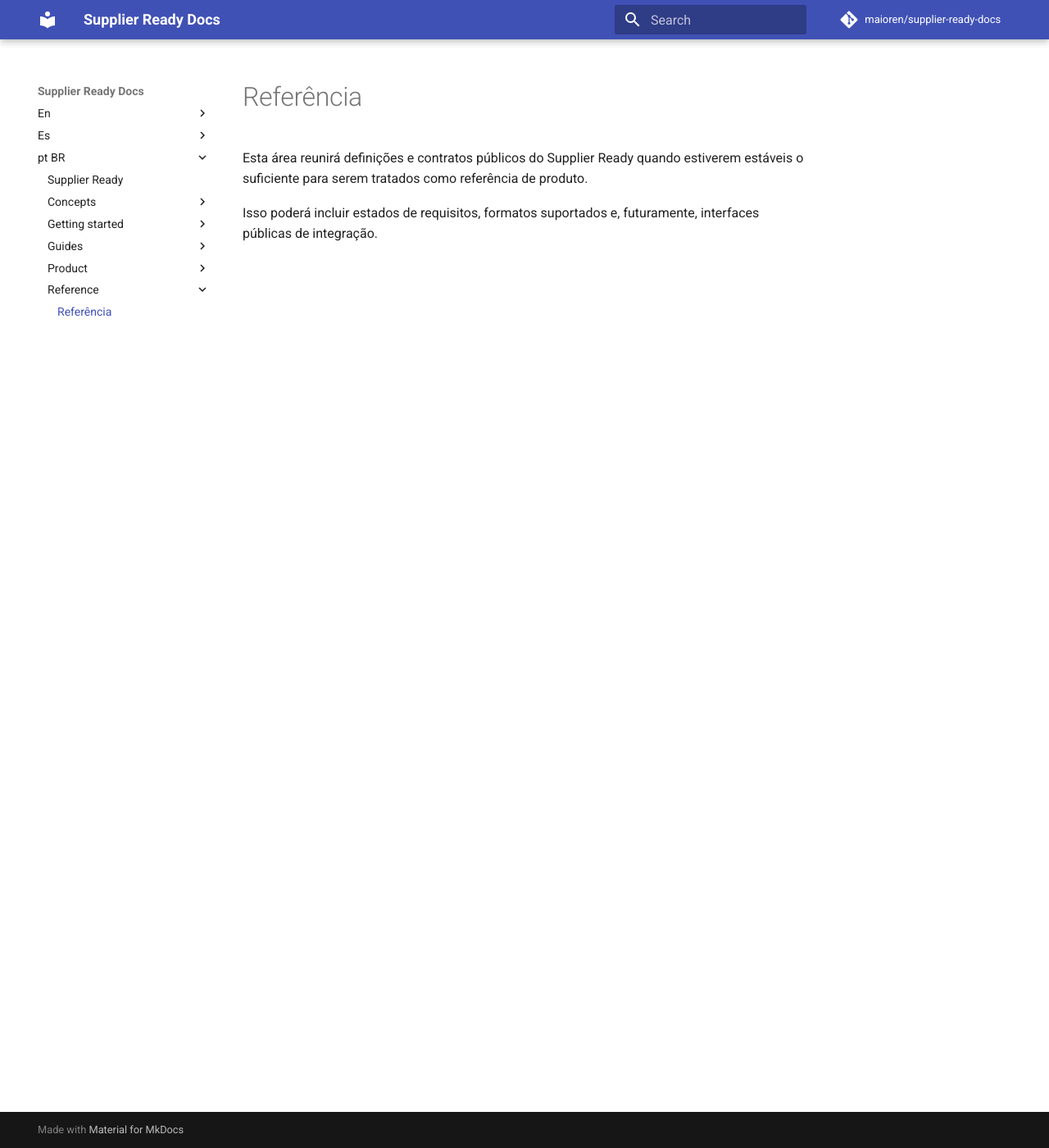
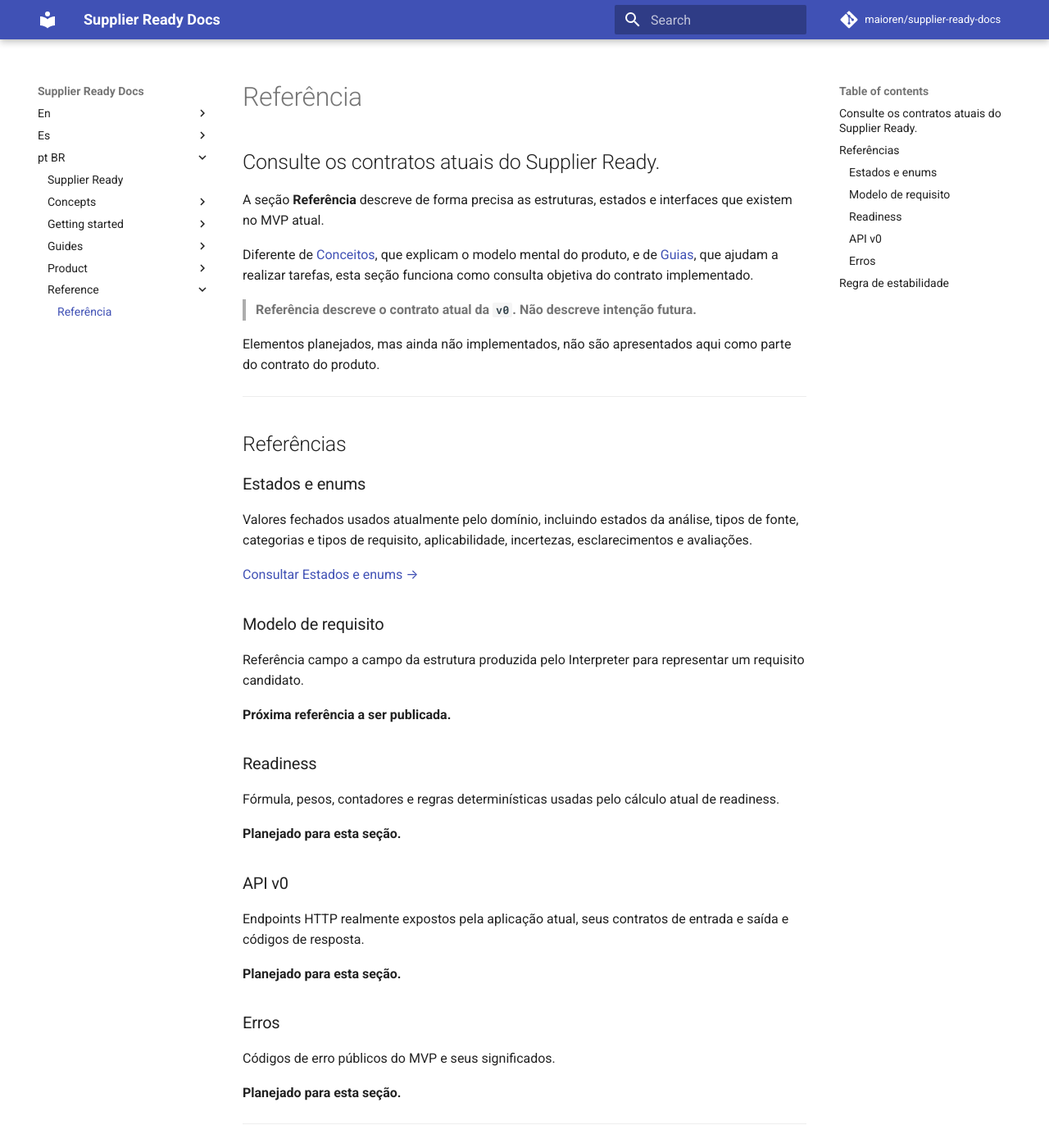
Before and after one commit to maioren/supplier-ready-docs, an MkDocs documentation site: the page built from docs/pt-BR/reference/index.md, in a window 1280 px wide and 1400 px high. Shown: the whole window at 82% size. Built offline with MkDocs 1.6.1 and Material for MkDocs 9.7.7, drawn with Linux system fonts in a browser that asks for light colours; comment, search, counter and statistics services are not loaded; some of the changed text lies outside the part shown.

Commit message:
docs: structure Portuguese reference index

```diff
--- a/docs/pt-BR/reference/index.md
+++ b/docs/pt-BR/reference/index.md
@@ -1,5 +1,55 @@
 # Referência
 
-Esta área reunirá definições e contratos públicos do Supplier Ready quando estiverem estáveis o suficiente para serem tratados como referência de produto.
+## Consulte os contratos atuais do Supplier Ready.
 
-Isso poderá incluir estados de requisitos, formatos suportados e, futuramente, interfaces públicas de integração.
+A seção **Referência** descreve de forma precisa as estruturas, estados e interfaces que existem no MVP atual.
+
+Diferente de [Conceitos](../concepts/index.md), que explicam o modelo mental do produto, e de [Guias](../guides/index.md), que ajudam a realizar tarefas, esta seção funciona como consulta objetiva do contrato implementado.
+
+> **Referência descreve o contrato atual da `v0`. Não descreve intenção futura.**
+
+Elementos planejados, mas ainda não implementados, não são apresentados aqui como parte do contrato do produto.
+
+---
+
+## Referências
+
+### Estados e enums
+
+Valores fechados usados atualmente pelo domínio, incluindo estados da análise, tipos de fonte, categorias e tipos de requisito, aplicabilidade, incertezas, esclarecimentos e avaliações.
+
+[Consultar Estados e enums →](states-enums.md)
+
+### Modelo de requisito
+
+Referência campo a campo da estrutura produzida pelo Interpreter para representar um requisito candidato.
+
+**Próxima referência a ser publicada.**
+
+### Readiness
+
+Fórmula, pesos, contadores e regras determinísticas usadas pelo cálculo atual de readiness.
+
+**Planejado para esta seção.**
+
+### API v0
+
+Endpoints HTTP realmente expostos pela aplicação atual, seus contratos de entrada e saída e códigos de resposta.
+
+**Planejado para esta seção.**
+
+### Erros
+
+Códigos de erro públicos do MVP e seus significados.
+
+**Planejado para esta seção.**
+
+---
+
+## Regra de estabilidade
+
+A presença de um item nesta seção significa que ele **existe no contrato atual**, mas a `v0` ainda é uma versão inicial e pode evoluir.
+
+Quando um contrato público mudar no MVP, sua referência correspondente deve ser atualizada junto com a implementação.
+
+Recursos futuros como o estado de domínio **Ready**, evidências completas de atendimento, novos tipos de fonte ou endpoints ainda não expostos devem permanecer fora desta seção até fazerem parte efetiva do contrato.
```
